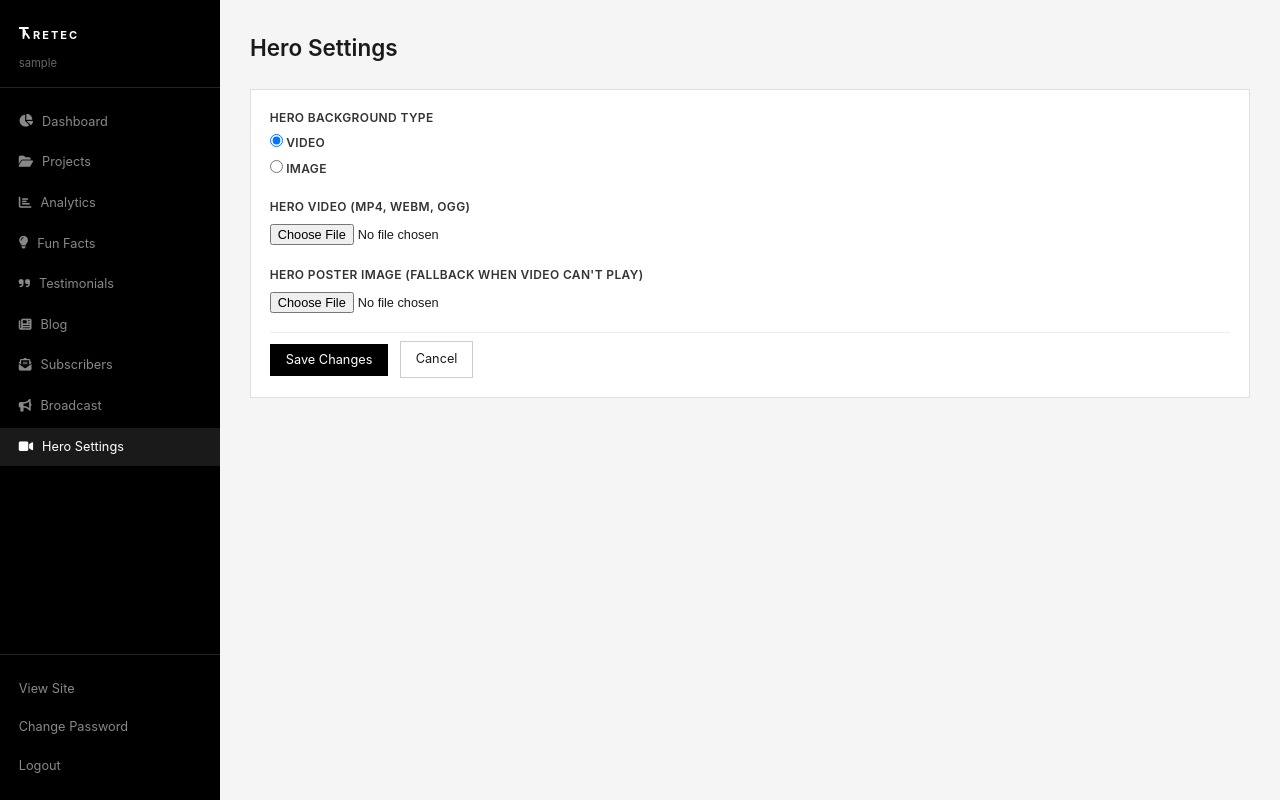
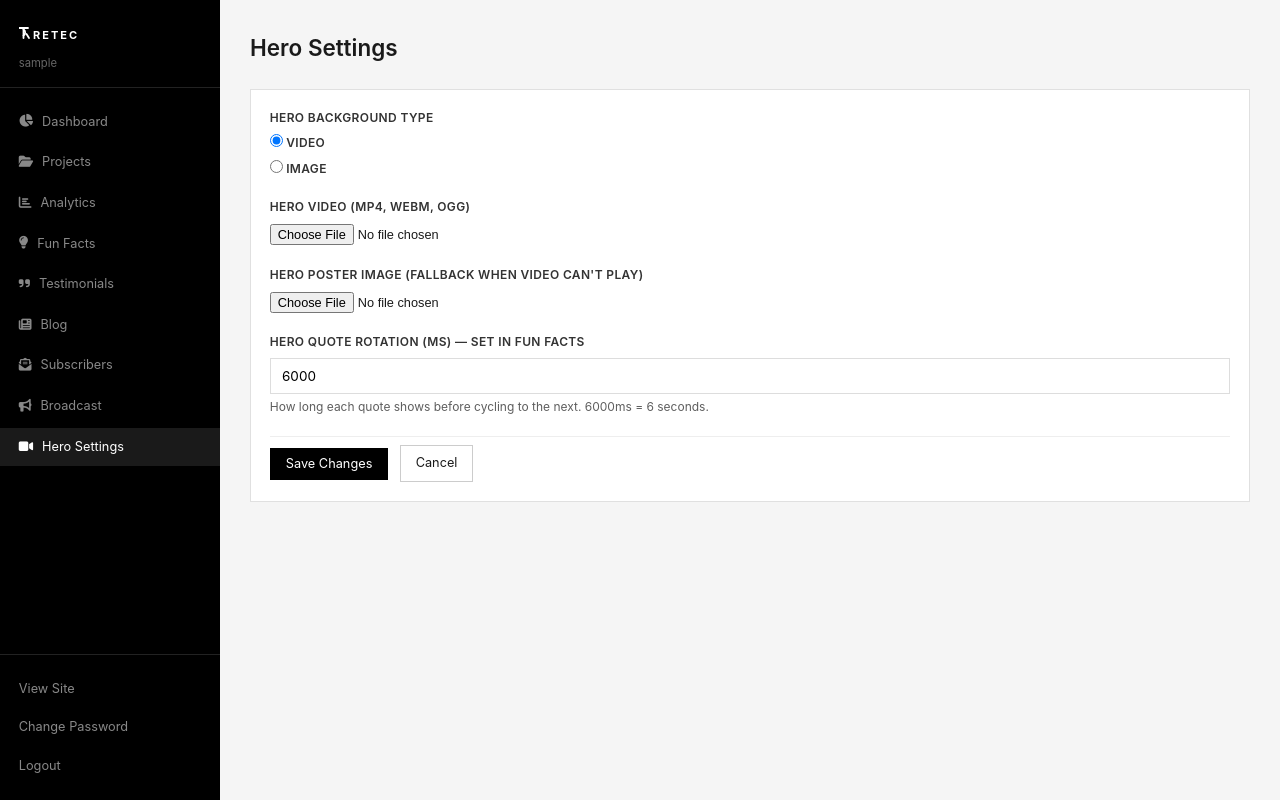
Before and after one commit to Echoesrule/Retec, a Flask app: page /admin/hero-settings in a window 1280 px wide. Run offline with Flask 3, Linux system fonts and the light colour scheme; the visitor is signed in with stand-in values (Sample User, id 1); data that the repository does not hold is empty; some libraries are stand-ins or nearby versions.

Commit message:
Add per-fact duration_seconds to FunFact model

```diff
--- a/app.py
+++ b/app.py
@@ -128,6 +128,7 @@ class FunFact(db.Model):
     text = db.Column(db.Text, nullable=False, default='')
     active = db.Column(db.Boolean, default=True)
     sort_order = db.Column(db.Integer, default=0)
+    duration_seconds = db.Column(db.Integer, default=6)
     created_at = db.Column(db.DateTime, default=datetime.utcnow)
     updated_at = db.Column(db.DateTime, default=datetime.utcnow, onupdate=datetime.utcnow)
 
@@ -849,7 +850,7 @@ services = [
 
 @app.context_processor
 def inject_globals():
-    fun_fact = FunFact.query.filter_by(active=True).order_by(FunFact.updated_at.desc()).first()
+    fun_facts = FunFact.query.filter_by(active=True).order_by(FunFact.sort_order).all()
     github_stats = get_github_stats()
     try:
         meta_url = request.url
@@ -860,7 +861,8 @@ def inject_globals():
     return {
         'year': datetime.now().year,
         'css_version': int(datetime.now().timestamp()),
-        'fun_fact': fun_fact.text if fun_fact else None,
+        'fun_facts': fun_facts,
+        'fun_fact': fun_facts[0].text if fun_facts else None,
         'github_stats': github_stats,
         'meta_title': 'RETEC — Retro Spirit. Modern Solutions.',
         'meta_desc': 'RETEC is a software developer building modern websites, web applications, and digital experiences.',
@@ -870,7 +872,8 @@ def inject_globals():
         'hero_bg_type': SiteSetting.query.filter_by(key='hero_bg_type').first().value if SiteSetting.query.filter_by(key='hero_bg_type').first() else 'video',
         'hero_video_url': get_image_url(SiteSetting.query.filter_by(key='hero_video').first().value) if SiteSetting.query.filter_by(key='hero_video').first() else url_for('static', filename='hero-bg.mp4'),
         'hero_image_url': get_image_url(SiteSetting.query.filter_by(key='hero_image').first().value) if SiteSetting.query.filter_by(key='hero_image').first() else url_for('static', filename='images/hero-bg.svg'),
-        'hero_poster_url': get_image_url(SiteSetting.query.filter_by(key='hero_poster').first().value) if SiteSetting.query.filter_by(key='hero_poster').first() else url_for('static', filename='images/hero-bg.svg')
+        'hero_poster_url': get_image_url(SiteSetting.query.filter_by(key='hero_poster').first().value) if SiteSetting.query.filter_by(key='hero_poster').first() else url_for('static', filename='images/hero-bg.svg'),
+        'hero_quote_interval': SiteSetting.query.filter_by(key='hero_quote_interval').first().value if SiteSetting.query.filter_by(key='hero_quote_interval').first() else '6000'
     }
 
 # ===== AFTER REQUEST =====
@@ -1091,6 +1094,13 @@ def admin_hero_settings():
             setting.value = bg_type
         else:
             db.session.add(SiteSetting(key='hero_bg_type', value=bg_type))
+        db.session.commit()
+        quote_interval = request.form.get('hero_quote_interval', '6000')
+        setting = SiteSetting.query.filter_by(key='hero_quote_interval').first()
+        if setting:
+            setting.value = quote_interval
+        else:
+            db.session.add(SiteSetting(key='hero_quote_interval', value=quote_interval))
         db.session.commit()
         if bg_type == 'video':
             if request.files.get('video') and request.files['video'].filename:
@@ -1129,11 +1139,13 @@ def admin_hero_settings():
     hero_video = SiteSetting.query.filter_by(key='hero_video').first()
     hero_image = SiteSetting.query.filter_by(key='hero_image').first()
     hero_poster = SiteSetting.query.filter_by(key='hero_poster').first()
+    hero_quote_interval = SiteSetting.query.filter_by(key='hero_quote_interval').first()
     return render_template('admin/hero_settings.html',
         hero_bg_type=hero_bg_type.value if hero_bg_type else 'video',
         hero_video=hero_video.value if hero_video else '',
         hero_image=hero_image.value if hero_image else '',
-        hero_poster=hero_poster.value if hero_poster else '')
+        hero_poster=hero_poster.value if hero_poster else '',
+        hero_quote_interval=hero_quote_interval.value if hero_quote_interval else '6000')
 
 @app.route('/admin/change-password', methods=['GET', 'POST'])
 @admin_required
@@ -1564,7 +1576,12 @@ def admin_fun_fact_add():
         if not text:
             flash('Fun fact text is required.', 'error')
             return redirect(url_for('admin_fun_fact_add'))
-        fact = FunFact(text=text, active=bool(request.form.get('active')))
+        duration = request.form.get('duration_seconds', 6)
+        try:
+            duration = int(duration)
+        except ValueError:
+            duration = 6
+        fact = FunFact(text=text, active=bool(request.form.get('active')), duration_seconds=duration)
         db.session.add(fact)
         db.session.commit()
         flash('Fun fact added.', 'success')
@@ -1582,6 +1599,11 @@ def admin_fun_fact_edit(id):
             return redirect(url_for('admin_fun_fact_edit', id=id))
         fact.text = text
         fact.active = bool(request.form.get('active'))
+        duration = request.form.get('duration_seconds', 6)
+        try:
+            fact.duration_seconds = int(duration)
+        except ValueError:
+            fact.duration_seconds = 6
         db.session.commit()
         flash('Fun fact updated.', 'success')
         return redirect(url_for('admin_fun_facts'))
@@ -1752,6 +1774,7 @@ with app.app_context():
             ('subscriber', 'validated', 'BOOLEAN DEFAULT false'),
             ('project', 'demo_url', 'VARCHAR(500) DEFAULT \'\''),
             ('project', 'visible', 'BOOLEAN DEFAULT true'),
+            ('fun_fact', 'duration_seconds', 'INTEGER DEFAULT 6'),
             ('fun_fact', 'text', 'TEXT DEFAULT \'\''),
             ('fun_fact', 'active', 'BOOLEAN DEFAULT true'),
             ('fun_fact', 'sort_order', 'INTEGER DEFAULT 0'),
--- a/static/css/style.css
+++ b/static/css/style.css
@@ -176,6 +176,7 @@ ul { list-style: none; }
     z-index: 1;
     pointer-events: none;
 }
+/*.hero--image .hero__overlay { display: none; } */
 
 .hero__container {
     position: relative;
@@ -907,7 +908,8 @@ ul { list-style: none; }
 .floating-fact__close:hover { color: var(--white); }
 
 .floating-fact__label {
-    display: block;
+    display: flex;
+    align-items: center;
     font-size: 0.65rem;
     font-weight: 600;
     text-transform: uppercase;
--- a/templates/admin/fun_fact_form.html
+++ b/templates/admin/fun_fact_form.html
@@ -10,6 +10,10 @@
             <div class="admin-form__group">
                 <label for="text">Fun Fact *</label>
                 <textarea id="text" name="text" rows="3" required>{{ fact.text if fact else '' }}</textarea>
+            </div>
+            <div class="admin-form__group">
+                <label for="duration_seconds">Display Duration (seconds)</label>
+                <input type="number" id="duration_seconds" name="duration_seconds" value="{{ fact.duration_seconds if fact else 6 }}" min="2" step="1">
             </div>
             <div class="admin-form__group admin-form__group--checkbox">
                 <label>
--- a/templates/admin/fun_facts.html
+++ b/templates/admin/fun_facts.html
@@ -10,12 +10,13 @@
     <div class="admin-card">
         <table class="admin-table">
             <thead>
-                <tr><th>Text</th><th>Active</th><th>Updated</th><th>Actions</th></tr>
+                <tr><th>Text</th><th>Duration</th><th>Active</th><th>Updated</th><th>Actions</th></tr>
             </thead>
             <tbody>
                 {% for f in facts %}
                 <tr>
                     <td>{{ f.text[:100] }}{% if f.text|length > 100 %}...{% endif %}</td>
+                    <td>{{ f.duration_seconds }}s</td>
                     <td>{{ 'Yes' if f.active else 'No' }}</td>
                     <td>{{ f.updated_at.strftime('%Y-%m-%d %H:%M') }}</td>
                     <td class="admin-actions">
@@ -27,7 +28,7 @@
                     </td>
                 </tr>
                 {% else %}
-                <tr><td colspan="4" class="admin-empty">No fun facts yet. <a href="{{ url_for('admin_fun_fact_add') }}">Add one</a>.</td></tr>
+                <tr><td colspan="5" class="admin-empty">No fun facts yet. <a href="{{ url_for('admin_fun_fact_add') }}">Add one</a>.</td></tr>
                 {% endfor %}
             </tbody>
         </table>
--- a/templates/admin/hero_settings.html
+++ b/templates/admin/hero_settings.html
@@ -54,6 +54,11 @@
                     <input type="file" id="hero_image" name="hero_image" accept="image/png,image/jpeg,image/gif,image/webp,image/svg+xml">
                 </div>
             </div>
+            <div class="admin-form__group">
+                <label for="hero_quote_interval">Hero Quote Rotation (ms) — set in Fun Facts</label>
+                <input type="number" id="hero_quote_interval" name="hero_quote_interval" value="{{ hero_quote_interval }}" min="2000" step="1000">
+                <span style="font-size:0.8rem;opacity:0.7;">How long each quote shows before cycling to the next. 6000ms = 6 seconds.</span>
+            </div>
             <div class="admin-form__actions">
                 <button type="submit" class="admin-btn admin-btn--primary">Save Changes</button>
                 <a href="{{ url_for('admin_dashboard') }}" class="admin-btn">Cancel</a>
--- a/templates/base.html
+++ b/templates/base.html
@@ -81,7 +81,7 @@
     {% if fun_fact %}
     <div class="floating-fact" id="floatingFact">
         <button class="floating-fact__close" id="factClose" aria-label="Dismiss">&times;</button>
-        <span class="floating-fact__label">Did You Know?</span>
+        <span class="floating-fact__label"><img src="{{ url_for('static', filename='images/lightbulb.png') }}" alt="" style="width:18px;height:18px;margin-right:6px;"><q> Quote Of The Day </q></span>
         <p class="floating-fact__text">{{ fun_fact }}</p>
     </div>
     {% endif %}
--- a/templates/index.html
+++ b/templates/index.html
@@ -338,6 +338,5 @@ document.addEventListener('DOMContentLoaded', function() {
         });
     }
 });
-
 </script>
 {% endblock %}
```
Also changed, not shown: static/images/lightbulb.png (added).
